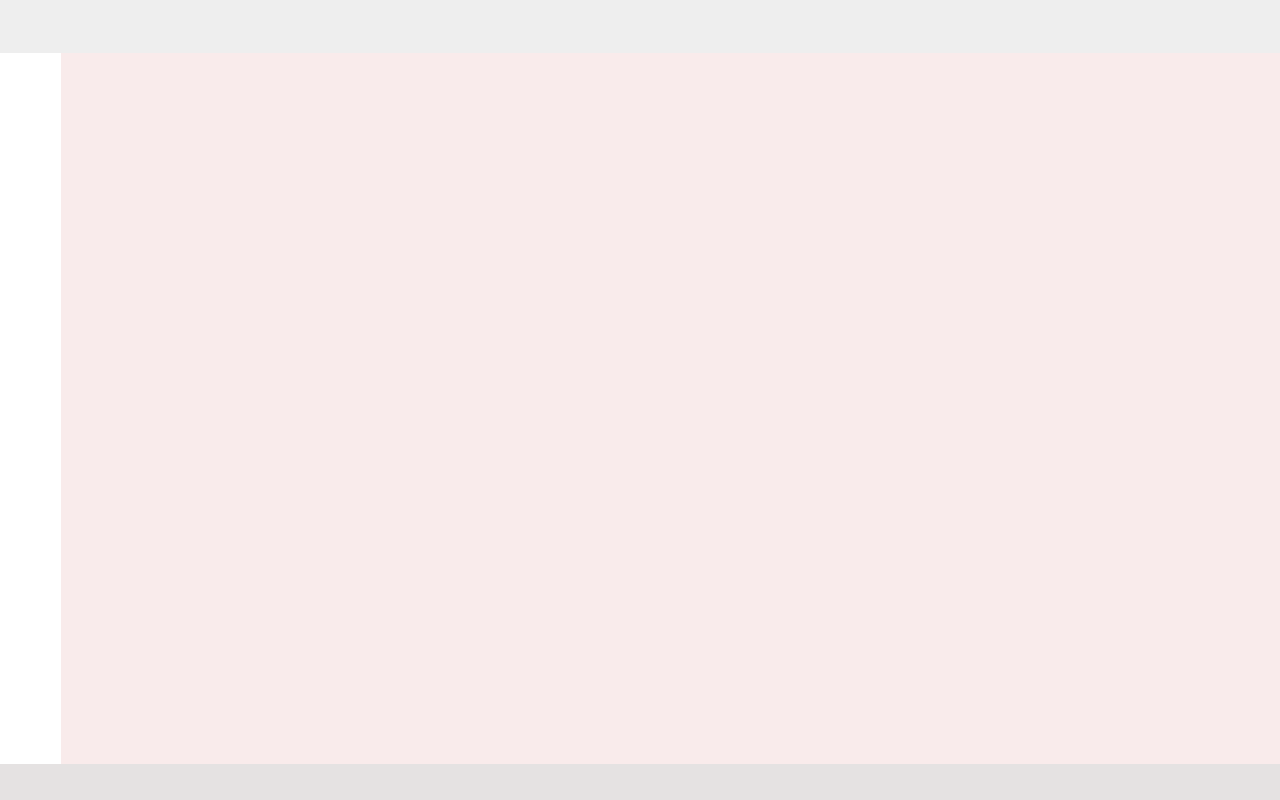
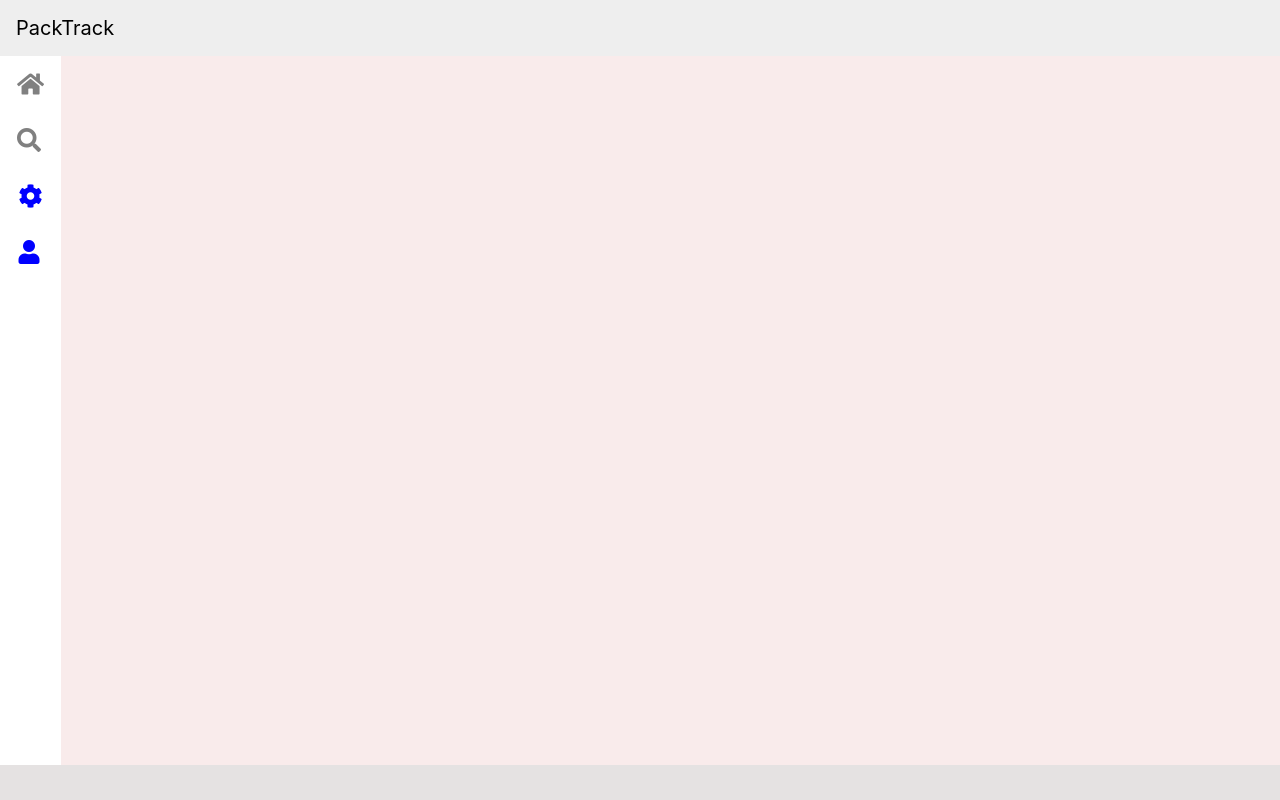
Before and after one commit to IzzyBeraja/PackTrack, a Next.js app: page / in a window 1280 px wide. Built offline with nearby package versions, Linux system fonts and the light colour scheme.

Commit message:
Created a sidebar ◀

```diff
--- /dev/null
+++ b/components/SideBar.module.css
@@ -0,0 +1,22 @@
+.container {
+  width: 100%;
+  height: 100%;
+  display: flex;
+  flex-direction: column;
+  align-items: center;
+  color: gray;
+}
+
+.icon {
+  margin: 1rem 0.5rem;
+  font-size: 1.5rem;
+}
+
+.bottom {
+  color: blue;
+  align-content: flex-end;
+}
+
+.icon:hover {
+  color: black;
+}
--- /dev/null
+++ b/components/SideBar.tsx
@@ -0,0 +1,30 @@
+import styles from "./SideBar.module.css";
+
+type Props = {
+  className?: React.ReactNode;
+};
+
+const SideBar = ({ className }: Props) => {
+  return (
+    <div className={`${className ?? ""} ${styles.container}`}>
+      <div className={styles.top}>
+        <div>
+          <i className={`fas fa-home ${styles.icon}`} />
+        </div>
+        <div>
+          <i className={`fas fa-search ${styles.icon}`} />
+        </div>
+      </div>
+      <div className={styles.bottom}>
+        <div>
+          <i className={`fas fa-cog ${styles.icon}`} />
+        </div>
+        <div>
+          <i className={`fas fa-user ${styles.icon}`} />
+        </div>
+      </div>
+    </div>
+  );
+};
+
+export default SideBar;
--- a/pages/index.tsx
+++ b/pages/index.tsx
@@ -1,5 +1,10 @@
 import Head from "next/head";
 import styles from "../styles/Home.module.css";
+import NavBar from "../components/NavBar";
+
+import "bootstrap/dist/css/bootstrap.css";
+import "@fortawesome/fontawesome-free/css/all.css";
+import SideBar from "../components/SideBar";
 
 export default function Home() {
   return (
@@ -8,8 +13,8 @@ export default function Home() {
         <title>Create Next App</title>
         <link rel="icon" href="/favicon.ico" />
       </Head>
-      <nav className={styles.nav}></nav>
-      <div className={styles.sidebar}></div>
+      <NavBar className={styles.nav} />
+      <SideBar className={styles.sidebar} />
       <main className={styles.main}></main>
       <footer className={styles.footer}></footer>
     </div>
```
